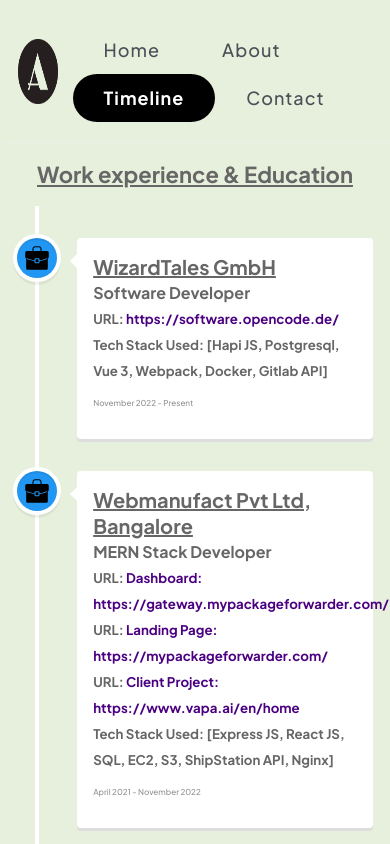
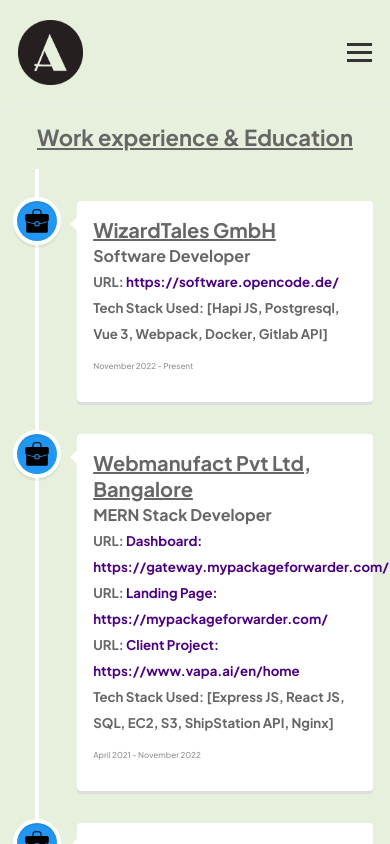
Before and after one commit to akhileshsooji028/akhileshsooji.github.io, a React (Create React App) app: page /timeline in a window 390 px wide. Shown: the top 844 px of the page. Built offline with nearby package versions, Linux system fonts and the light colour scheme.

Commit message:
about page table fixed, hambuger icon funciton added for mobile, css adjustments

```diff
--- a/src/components/About.js
+++ b/src/components/About.js
@@ -42,10 +42,13 @@ export default function About() {
         <hr className="about-separator" />
         <h2>⚡ Technical Skills ⚡</h2>
         <table className="about-skills-table">
+          <thead>
             <tr>
               <th>Area</th>
               <th>Proficiencies</th>
             </tr>
+          </thead>
+          <tbody>
             <tr>
               <td>FrontEnd</td>
               <td>React, Vue 3, Handlebars, EJS(Embedded JS), Tailwind CSS, Bootstrap, Webpack</td>
@@ -80,8 +83,9 @@ export default function About() {
             </tr>
             <tr>
               <td>Third Party API Integration</td>
-            <td>Stripe payment, Gitlab API, Amazon ads API, Ship Station API ...</td>
+              <td>Stripe payment, Gitlab API, Amazon ads API, Ship Station API, Keycloak...</td>
             </tr>
+          </tbody>
         </table>
       </div>
     </div>
--- a/src/components/Header.js
+++ b/src/components/Header.js
@@ -1,34 +1,56 @@
-import React from "react";
+import React, { useState } from "react";
 import { NavLink } from "react-router-dom";
 
-import Logo from "../assets/images//logo-no-background.png";
+import Logo from "../assets/images/logo-no-background.png";
 
 export default function Header() {
+
+  const [isMenuOpen, setIsMenuOpen] = useState(false);
+
+  const toggleMenu = () => {
+    setIsMenuOpen(!isMenuOpen);
+  };
+
   return (
     <header className="header-container clearfix">
       <div className='header-inner'>
         <a href="/" className="site-avatar">
           <img src={Logo} alt="Logo" />
         </a>
-        <nav className="header-nav">
+
+        {/* Burger Icon / Cross Icon */}
+        <div className="burger-icon" onClick={toggleMenu}>
+          {isMenuOpen ? (
+            <div className="cross-icon">✕</div>
+          ) : (
+            <div className="burger-lines">
+              <span></span>
+              <span></span>
+              <span></span>
+            </div>
+          )}
+        </div>
+
+        {/* Navbar with slide-in effect */}
+        <nav className={`header-nav ${isMenuOpen ? 'open' : ''}`}>
           <ul>
             <li>
-              <NavLink to="/" exact activeClassName="nav-link-selected">
+              <NavLink to="/" exact activeClassName="nav-link-selected" onClick={toggleMenu}>
                                 Home
               </NavLink>
             </li>
             <li>
-              <NavLink to="/about" exact activeClassName="nav-link-selected">
+              <NavLink to="/about" exact activeClassName="nav-link-selected" onClick={toggleMenu}>
                                 About
               </NavLink>
             </li>
             <li>
-              <NavLink to="/timeline" exact activeClassName="nav-link-selected">
+              <NavLink to="/timeline" exact activeClassName="nav-link-selected" onClick={toggleMenu}>
                                 Timeline
               </NavLink>
             </li>
             <li>
-              <NavLink to="/contact" exact activeClassName="nav-link-selected">
+              <NavLink to="/contact" exact activeClassName="nav-link-selected" onClick={toggleMenu}>
                                 Contact
               </NavLink>
             </li>
--- a/src/styles/index.scss
+++ b/src/styles/index.scss
@@ -81,26 +81,52 @@ h4 {
 
     .site-avatar {
         display: flex;
-        float: left;
         margin-right: 15px;
         background-color: none;
-        & img {
+
+        img {
             width: 65px;
             height: 65px;
             border-radius: 5px;
         }
     }
 
+    .burger-icon {
+        display: none;
+        cursor: pointer;
+        width: 25px;
+        height: 20px;
+        padding-right: 20px;
+        position: relative;
+        z-index: 11;
+
+        .burger-lines {
+            span {
+                display: block;
+                width: 100%;
+                height: 3px;
+                background-color: #333;
+                margin-bottom: 5px;
+            }
+        }
+
+        .cross-icon {
+            font-size: 25px;
+            line-height: 20px;
+            color: #333;
+        }
+    }
+
     .header-nav {
         float: right;
-        margin-top: 6px;
+        margin-top: 0px;
         font-size: 18px;
         display: inline-block;
         vertical-align: middle;
 
         ul {
-          margin: 0;
-          padding: 0;
+            margin: 0;
+            padding: 0;
         }
 
         li {
@@ -110,25 +136,13 @@ h4 {
 
         a {
             white-space: nowrap;
-            height: 100%;
-            align-items: center;
-            justify-content: center;
             text-decoration: none;
-            box-sizing: border-box;
-            padding-left: 14px;
-            padding-right: 14px;
+            padding: 14px 30px;
+            color: #495057;
+            border-radius: 4px;
+            background-color: transparent;
+            letter-spacing: 1px;
             display: inline-block;
-            width: auto;
-            border-radius: 4px;
-            position: relative;
-            line-height: 1;
-            user-select: none;
-            cursor: pointer;
-            border: 1px solid transparent;
-            background-color: transparent;
-            color: #495057;
-            padding: 14px 30px;
-            letter-spacing: 1px;
         }
 
         a:hover {
@@ -137,18 +151,69 @@ h4 {
             border-radius: 35px;
         }
 
-        a:active, a:hover {
-            outline-width: 0;
-        }
-
         .nav-link-selected {
             font-weight: 600;
             background-color: #000;
             color: #fff;
             border-radius: 35px;
         }
+
+        // Mobile styles for burger menu
+        @media (max-width: 768px) {
+            position: fixed;
+            top: 0;
+            right: 0;
+            width: 40%;
+            height: 35%;
+            border-radius: 10px;
+            border: 1px solid black;
+            background-color: rgb(158 158 158 / 96%);
+            box-shadow: -2px 0 5px rgba(0, 0, 0, 0.5);
+            transform: translateX(100%);
+            transition: transform 0.3s ease-in-out;
+            z-index: 10;
+            padding-top: 50px;
+
+            ul {
+                display: block;
+                margin-top: 20px;
+                text-align: center;
+            }
+
+            li {
+                display: block;
+                padding: 15px 0;
+            }
+
+            &.open {
+                transform: translateX(0);
+            }
+        }
+    }
+
+    @media (max-width: 768px) {
+        .burger-icon {
+            display: flex;
+            flex-direction: column;
+            justify-content: space-between;
+            z-index: 11;
+        }
+
+        .header-nav {
+            display: none;
+        }
+
+        .header-nav.open {
+            display: block;
+        }
+
+        // Overlay effect on homepage content
+        body {
+            overflow: hidden;
+        }
     }
 }
+
 
 /***************************/
 /*  Footer                 */
@@ -342,7 +407,6 @@ blockquote {
     border: 0;
     border-top: 1px solid #eee;
     padding: 0;
-    width: 875px;
     margin-left: -25px;
     margin-top: 30px;
     margin-bottom: 25px;
```
Also changed, not shown: src/components/Timeline.js (+12 -12 lines). Lines whose indentation alone changed are shown as unchanged.
